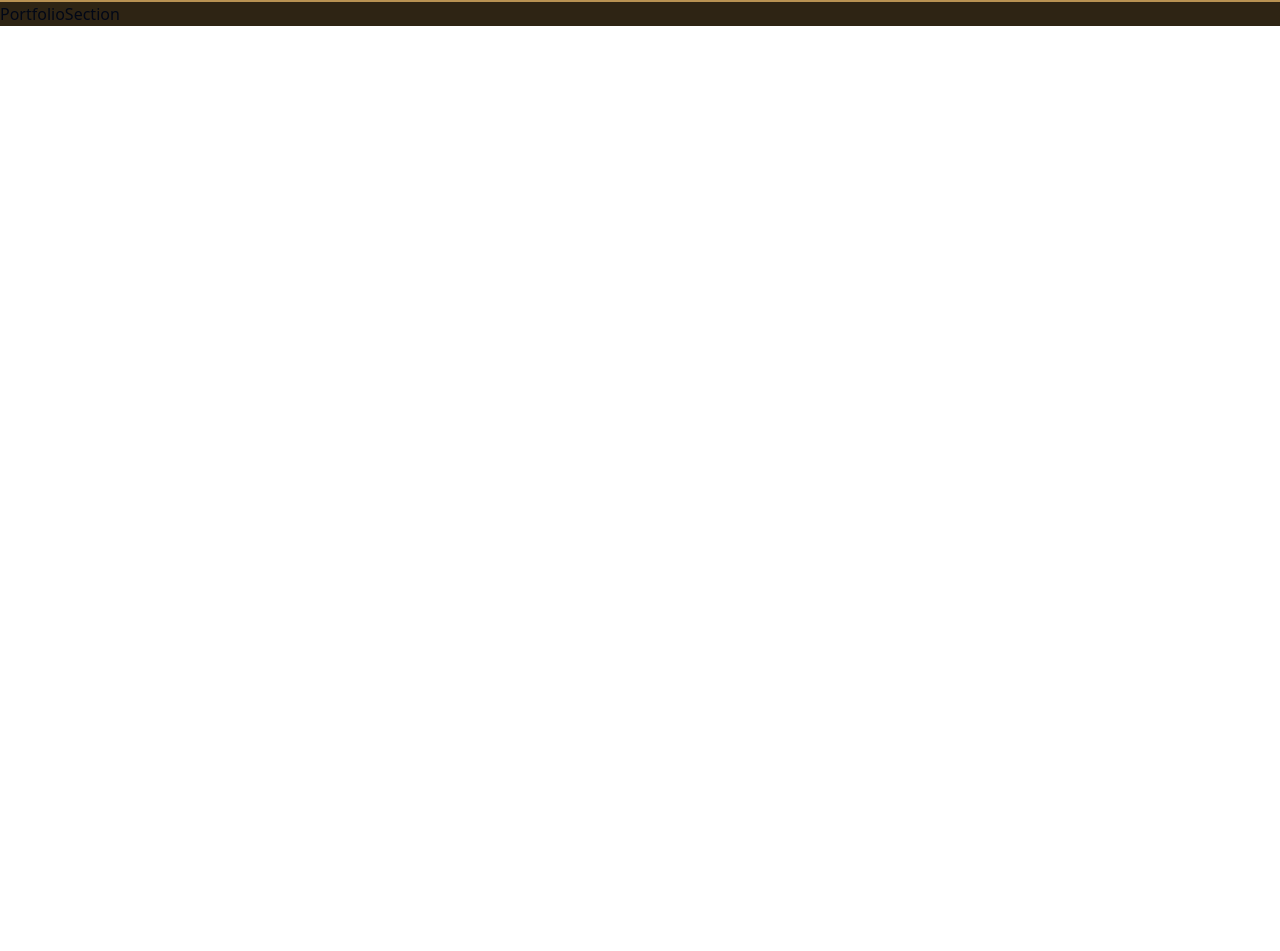
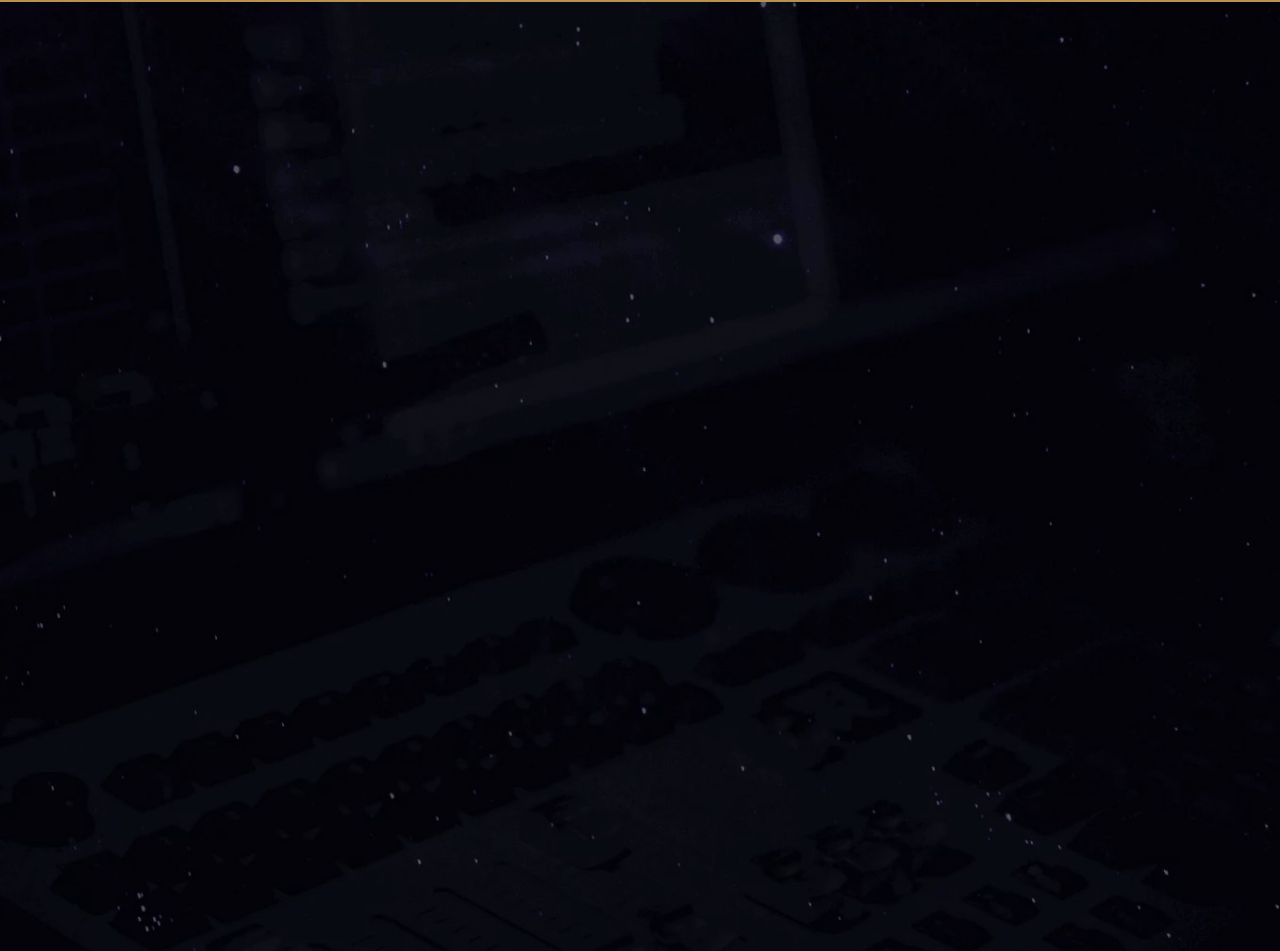
Before and after one commit to saulkurosaki/IZTAC-MUSIC-COMPANY, a Next.js app: page / in a window 1280 px wide. Shown: the part 2326-3277 px from the top of the page. Before the commit the page ends 2352 px from the top, so only its background shows below. Built offline with nearby package versions, Linux system fonts and the light colour scheme.

Commit message:
feat(PortfolioSection): implement the component fixed background image along as the basing layout of the component

```diff
--- a/components/PortfolioSection.tsx
+++ b/components/PortfolioSection.tsx
@@ -1,5 +1,11 @@
 const PortfolioSection = () => {
-  return <div>PortfolioSection</div>;
+  return (
+    <section className="w-full h-[953px]">
+      <span className="w-full h-[953px] portfolio-sec-bg bg-cover bg-fixed bg-center absolute overflow-hidden" />
+      <div className="w-full h-[411px] pt-64 pb-10"></div>
+      <div className="w-full h-[542px] py-6"></div>
+    </section>
+  );
 };
 
 export default PortfolioSection;
```
